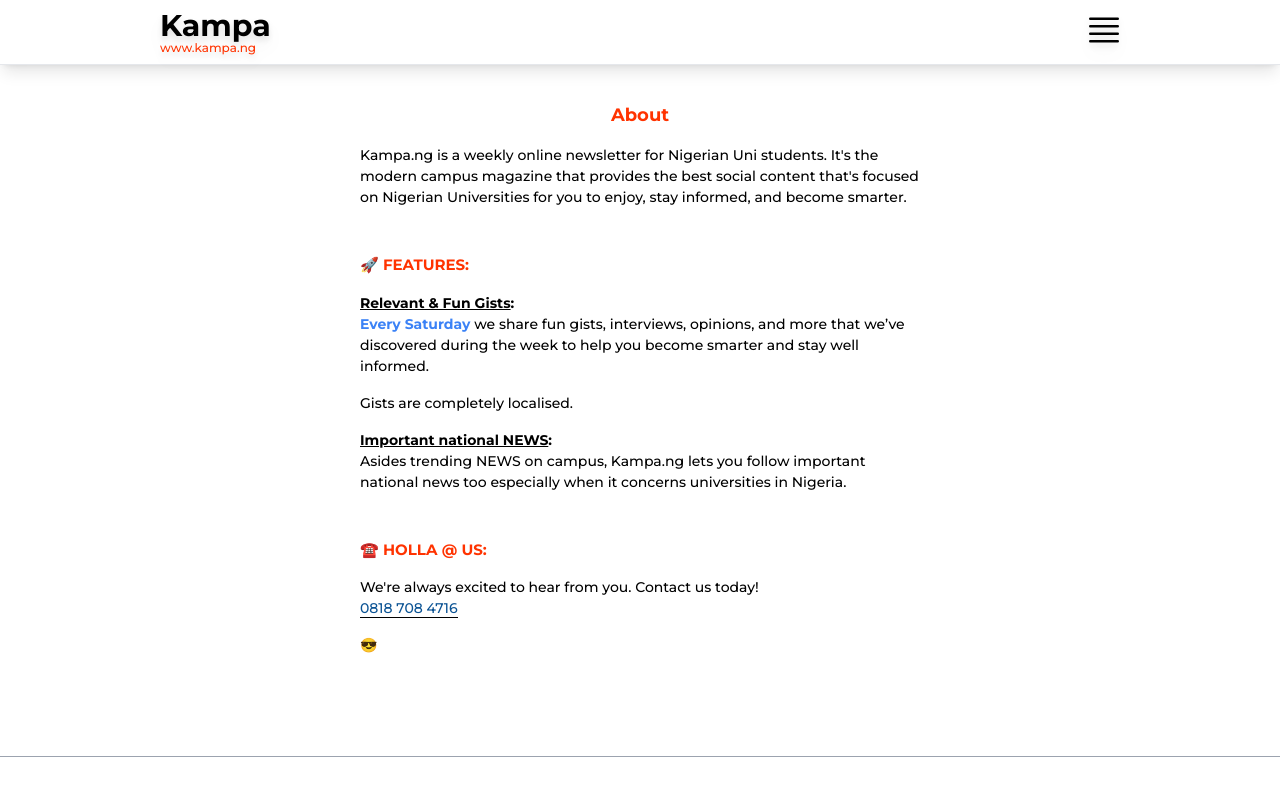
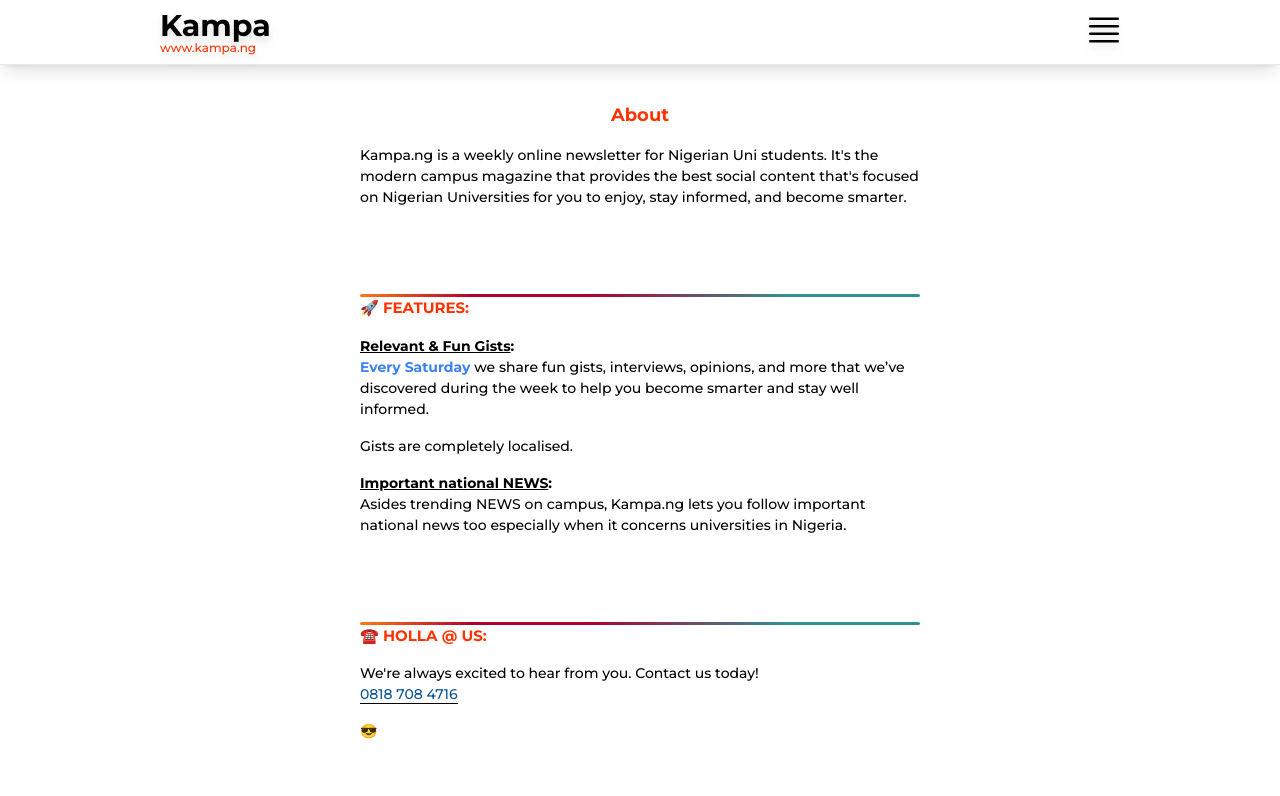
Before and after one commit to BamideleMo/unijosgo-ui, a Vue app: page /about in a window 1280 px wide. Shown: the top 796 px of the page. Built offline with nearby package versions, Linux system fonts and the light colour scheme; what vue3-google-login would draw is missing.

Commit message:
colorful hr

```diff
--- a/src/assets/main.css
+++ b/src/assets/main.css
@@ -83,15 +83,17 @@
 /*  border-top: #000000 dashed 1px;*/
 }
 .content h2::before {
-  position: absolute;
+  width: 100%;
   background: linear-gradient(130deg,#ff7a18,#af002d,#af002d 41.07%, #319197 76.05%);
   height: 3px;
   border-radius: 2px;
   content: "";
+  margin-top: 40px;
+  display: block;
 }
-.content h2.date {
+.content .date {
   border: none;
-  margin-top: 0 !important;
+  margin-top: 30 !important;
 }
 .content h3 {
   margin-top: 8px;
--- a/src/views/GistView.vue
+++ b/src/views/GistView.vue
@@ -133,10 +133,10 @@
     <Loading v-if="!volumeContent" />
     <div v-else class="w-11/12 sm:w-10/12 lg:w-9/12 mx-auto py-2">
         <div class="content leading-snug lg:leading-loose space-y-4 mt-2 lg:mt-4 sm:w-9/12 lg:w-7/12 sm:mx-auto">
-            <h2 class="date flex justify-between text-sm">
+            <div class="date flex justify-between text-sm">
                 <span class="capitalize border-b border-black">Vol. #{{ volumeContent.volume }}</span>
                 <span class="capitalize border-b border-black">{{ volumeContent.post_date }}</span>
-            </h2>
+            </div>
             <div class="at">
                 <span class="capitalize text-gray-300">
                     Kampa<b class="text-black uppercase">@{{user.campus}}</b>
```
